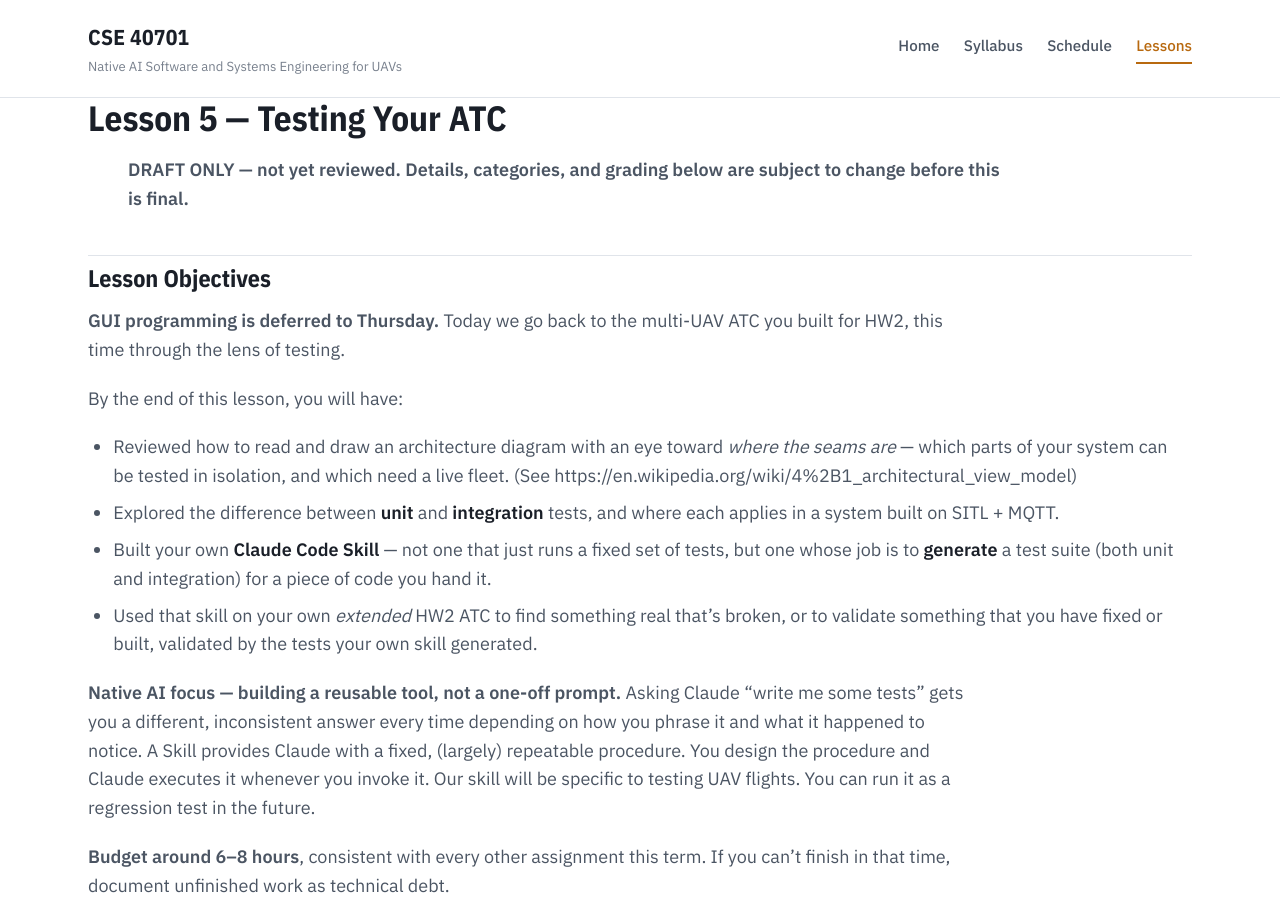
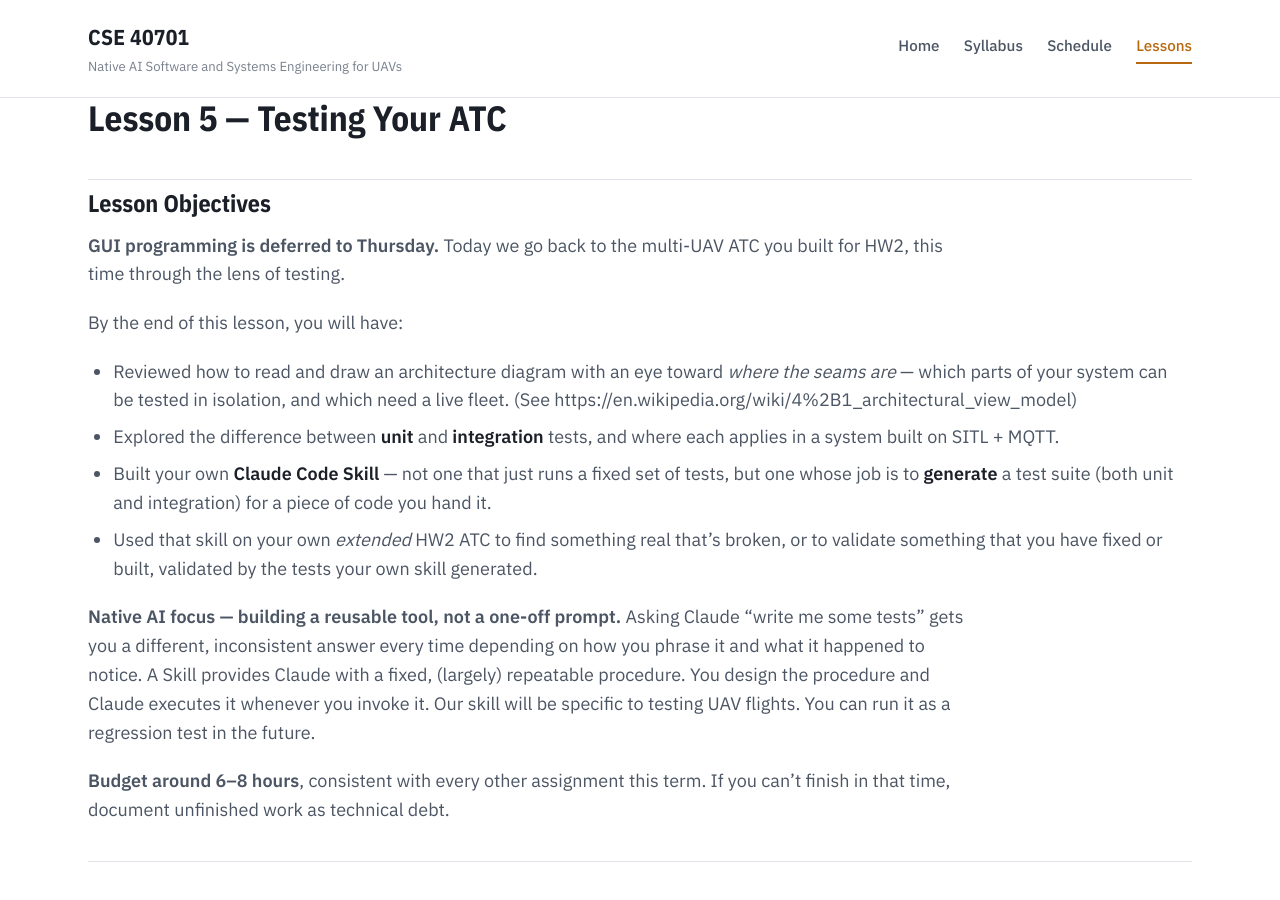
Before and after one commit to JaneClelandHuang/uav-native-ai, a Jekyll site: the page built from lessons/lesson5.md, in a window 1280 px wide and 900 px high. Built offline with Jekyll 4.4.1, drawn with Linux system fonts in a browser that asks for light colours; our own code applies the rules of GitHub Pages for plain Markdown files.

Commit message:
Update lesson 5 to remove draft notice
Removed draft notice from lesson 5 content.

```diff
--- a/lessons/lesson5.md
+++ b/lessons/lesson5.md
@@ -1,7 +1,4 @@
 # Lesson 5 — Testing Your ATC
-
-> **DRAFT ONLY — not yet reviewed. Details, categories, and grading below
-> are subject to change before this is final.**
 
 ## Lesson Objectives
 
```
